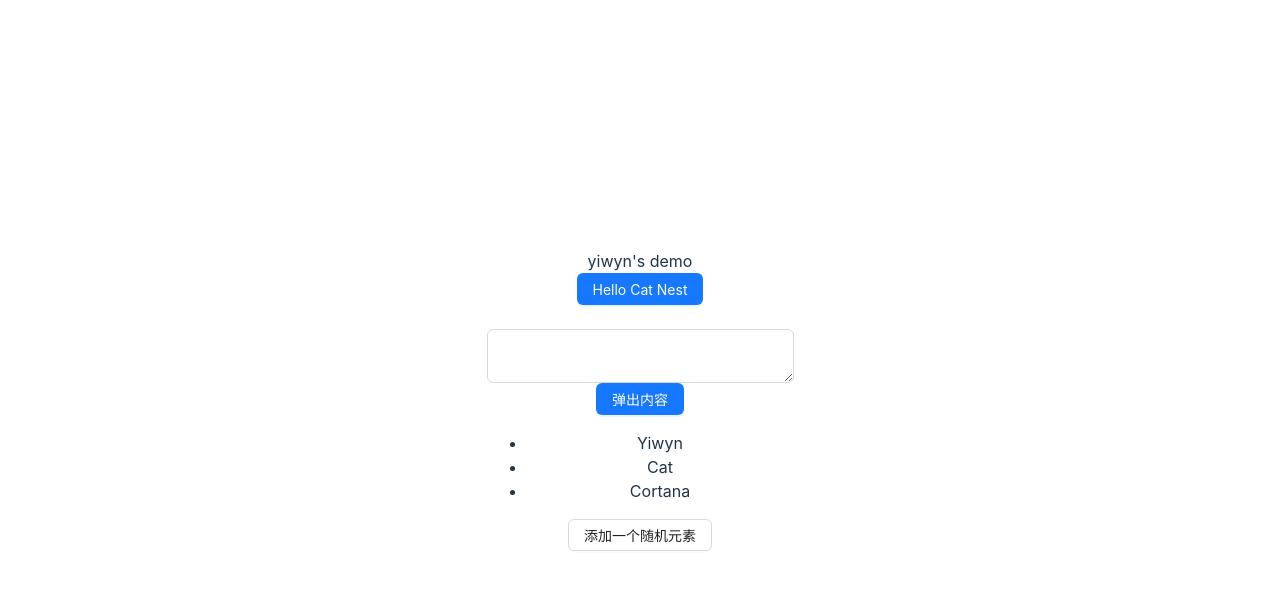
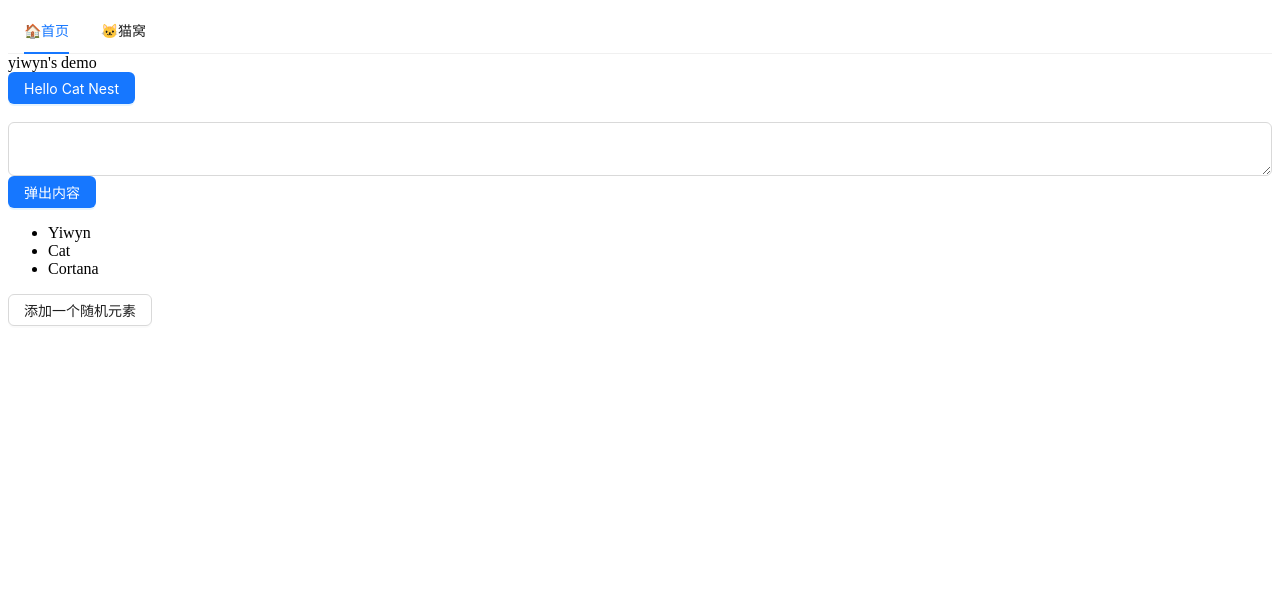
Before and after one commit to Yiwyn/cat-nest-front, a React (Vite) app: page / in a window 1280 px wide. Shown: the top 590 px of the page. Built offline with nearby package versions, Linux system fonts and the light colour scheme.

Commit message:
页面基本组件 router配置 菜单配置

```diff
--- a/package.json
+++ b/package.json
@@ -12,7 +12,8 @@
   "dependencies": {
     "antd": "^5.8.3",
     "react": "^18.2.0",
-    "react-dom": "^18.2.0"
+    "react-dom": "^18.2.0",
+    "react-router-dom": "^6.15.0"
   },
   "devDependencies": {
     "@types/react": "^18.2.15",
--- a/src/App.css
+++ b/src/App.css
@@ -1,6 +1,3 @@
 #root {
-  max-width: 1280px;
-  margin: 0 auto;
-  padding: 2rem;
-  text-align: center;
+
 }
--- a/src/App.tsx
+++ b/src/App.tsx
@@ -1,13 +1,10 @@
-import './App.css'
-import Example from "./pages/Example.tsx";
+import React from 'react';
+import {BrowserRouter} from "react-router-dom";
+import Index from "./components/Index.tsx";
 
-function App() {
-
-    return (
-        <>
-            <Example></Example>
-        </>
-    )
-}
-
-export default App
+const App: React.FC = () => (
+    <BrowserRouter>
+        <Index></Index>
+    </BrowserRouter>
+)
+export default App;
--- /dev/null
+++ b/src/components/Index.tsx
@@ -0,0 +1,28 @@
+import React, {useState} from "react";
+import {Menu, MenuProps} from "antd";
+import {items} from "../config/menu";
+import {Route, Routes} from "react-router-dom";
+import Example from "../pages/Example.tsx";
+
+const Index: React.FC = () => {
+
+    const [current, setCurrent] = useState('index');
+
+    const onClick: MenuProps['onClick'] = (e) => {
+        console.log('click ', e);
+        setCurrent(e.key);
+    };
+
+    return (
+        <>
+            <Menu onClick={onClick} selectedKeys={[current]} mode="horizontal" items={items}/>
+
+            <Routes>
+                <Route path={"/"} element={<Example/>}/>
+            </Routes>
+
+        </>
+    )
+}
+
+export default Index
--- /dev/null
+++ b/src/config/menu/index.ts
@@ -0,0 +1,19 @@
+import type {MenuProps} from "antd";
+
+const items: MenuProps['items'] = [
+    {
+        label: '🏠首页',
+        key: 'index',
+        // icon: <MailOutlined/>,
+    },
+    {
+        label: '🐱猫窝',
+        key: 'my',
+        // icon: <AppstoreOutlined/>,
+        disabled: false,
+    }
+]
+
+export {
+    items
+}
--- a/src/index.css
+++ /dev/null
@@ -1,69 +0,0 @@
-:root {
-  font-family: Inter, system-ui, Avenir, Helvetica, Arial, sans-serif;
-  line-height: 1.5;
-  font-weight: 400;
-
-  color-scheme: light dark;
-  color: rgba(255, 255, 255, 0.87);
-  background-color: #242424;
-
-  font-synthesis: none;
-  text-rendering: optimizeLegibility;
-  -webkit-font-smoothing: antialiased;
-  -moz-osx-font-smoothing: grayscale;
-  -webkit-text-size-adjust: 100%;
-}
-
-a {
-  font-weight: 500;
-  color: #646cff;
-  text-decoration: inherit;
-}
-a:hover {
-  color: #535bf2;
-}
-
-body {
-  margin: 0;
-  display: flex;
-  place-items: center;
-  min-width: 320px;
-  min-height: 100vh;
-}
-
-h1 {
-  font-size: 3.2em;
-  line-height: 1.1;
-}
-
-button {
-  border-radius: 8px;
-  border: 1px solid transparent;
-  padding: 0.6em 1.2em;
-  font-size: 1em;
-  font-weight: 500;
-  font-family: inherit;
-  background-color: #1a1a1a;
-  cursor: pointer;
-  transition: border-color 0.25s;
-}
-button:hover {
-  border-color: #646cff;
-}
-button:focus,
-button:focus-visible {
-  outline: 4px auto -webkit-focus-ring-color;
-}
-
-@media (prefers-color-scheme: light) {
-  :root {
-    color: #213547;
-    background-color: #ffffff;
-  }
-  a:hover {
-    color: #747bff;
-  }
-  button {
-    background-color: #f9f9f9;
-  }
-}
--- /dev/null
+++ b/src/pages/Index.tsx
@@ -0,0 +1,11 @@
+export default function Index() {
+
+
+    return (
+        <>
+
+
+        </>
+    )
+
+}
```
Also changed, not shown: src/main.tsx (+3 -4 lines), 1 other file (tests, documents, lock files or other folders).
